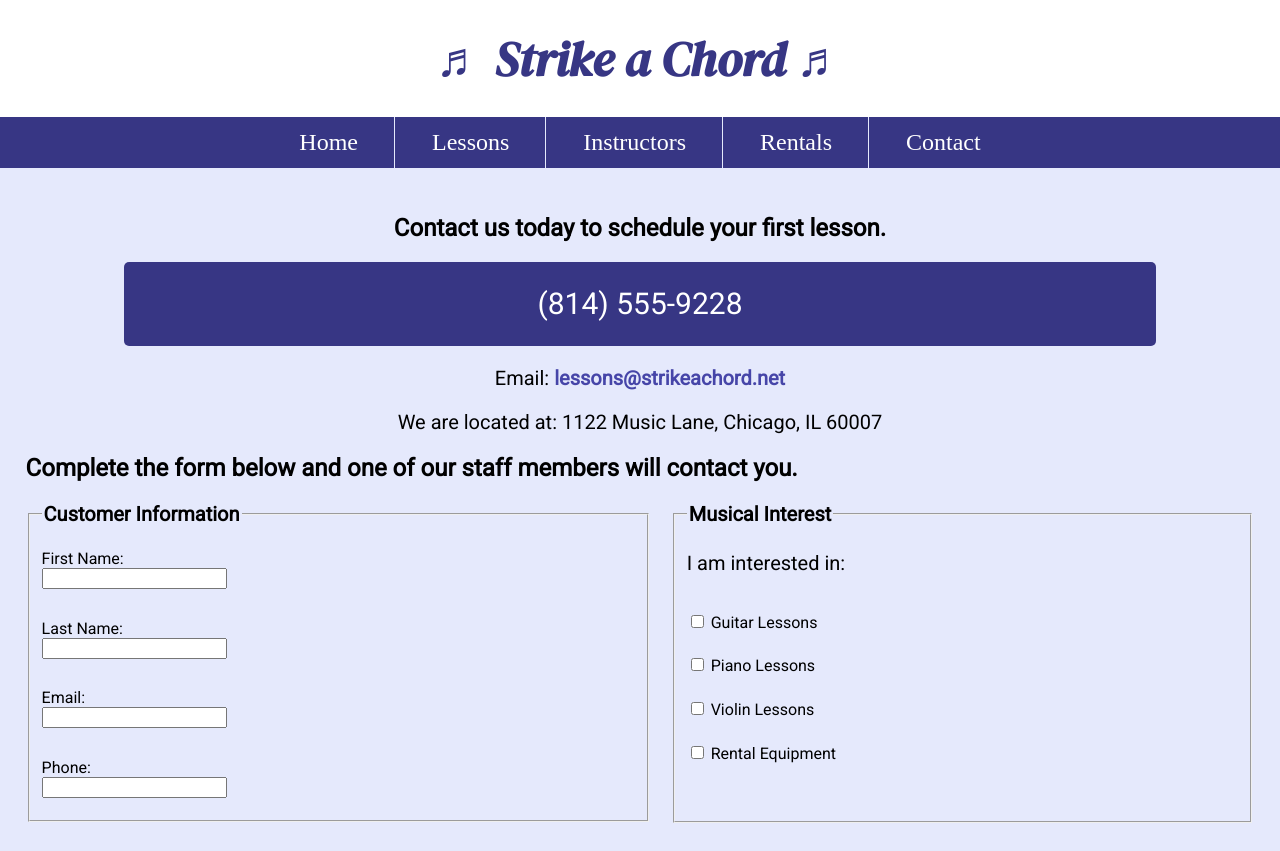
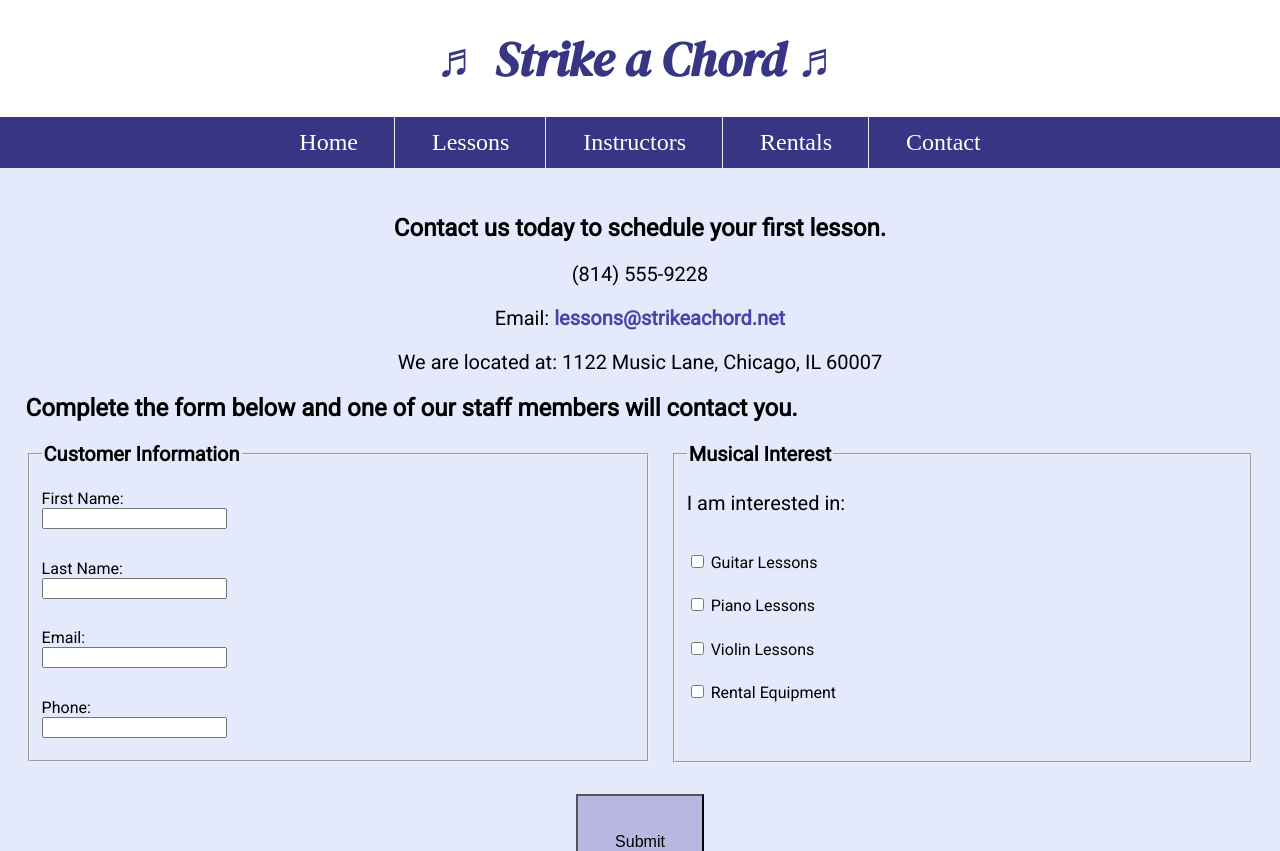
Before and after one commit to nockcarson/mysite, a plain HTML site: page contactsc.html in a window 1280 px wide. Shown: the top 851 px of the page. Drawn offline with Linux system fonts and the light colour scheme.

Commit message:
Update contact information in contactsc.html

```diff
--- a/contactsc.html
+++ b/contactsc.html
@@ -16,7 +16,8 @@
     <main> <!--Add page content here-->
         <div id="contact">
             <h2>Contact us today to schedule your first lesson.</h2>
-            <p class="tel-link"><a href="tel:+18145559228">(814) 555-9228</a></p>
+            <p class="tel-link mobile"><a href="tel:+18145559228">(814) 555-9228</a></p>
+            <p class="tab-desk"> (814) 555-9228 </p>
             <p>Email: <a class="email-link" href="mailto:lessons@strikeachord.net">lessons@strikeachord.net</a></p>
             <p>We are located at: 1122 Music Lane, Chicago, IL 60007</p>
         </div>
```
